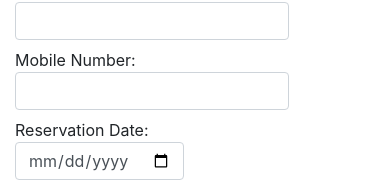
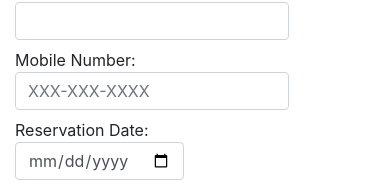
Before and after one commit to matthewpicot/restaurant-reservation, a React (Create React App) app in the folder front-end/: page /reservations/new in a window 390 px wide. Shown: the part 349-531 px from the top of the page. Built offline with nearby package versions, Linux system fonts and the light colour scheme; no server answers; a web font is replaced by a local one.

Commit message:
placeholder added to phone number

```diff
--- a/front-end/src/reservations/ReservationForm.js
+++ b/front-end/src/reservations/ReservationForm.js
@@ -34,11 +34,11 @@ function ReservationForm({ formData, changeHandler, submitHandler }) {
         <label htmlFor="mobile_number">
           Mobile Number:
           <input className="form-control"
-            type="tel"
+            type="number"
+            placeholder="XXX-XXX-XXXX"
             name="mobile_number"
             id="mobile_number"
             value={formData.mobile_number}
-            pattern="[0-9]{3}-[0-9]{3}-[0-9]{4}"
             onChange={changeHandler}
             required
           />
--- a/front-end/src/search/SearchForm.js
+++ b/front-end/src/search/SearchForm.js
@@ -10,12 +10,11 @@ function SearchForm({ changeHandler, formData, submitHandler }) {
         <label htmlFor="mobile_number">Mobile Number</label>
         <div>
           <input className="form-control"
-            type="tel"
+            type="number"
             name="mobile_number"
             id="mobile_number"
             placeholder="Enter a customer's mobile number"
             onChange={changeHandler}
-            pattern="[0-9]{3}-[0-9]{3}-[0-9]{4}"
             required="required"
             value={formData.mobile_number}
           />
```
